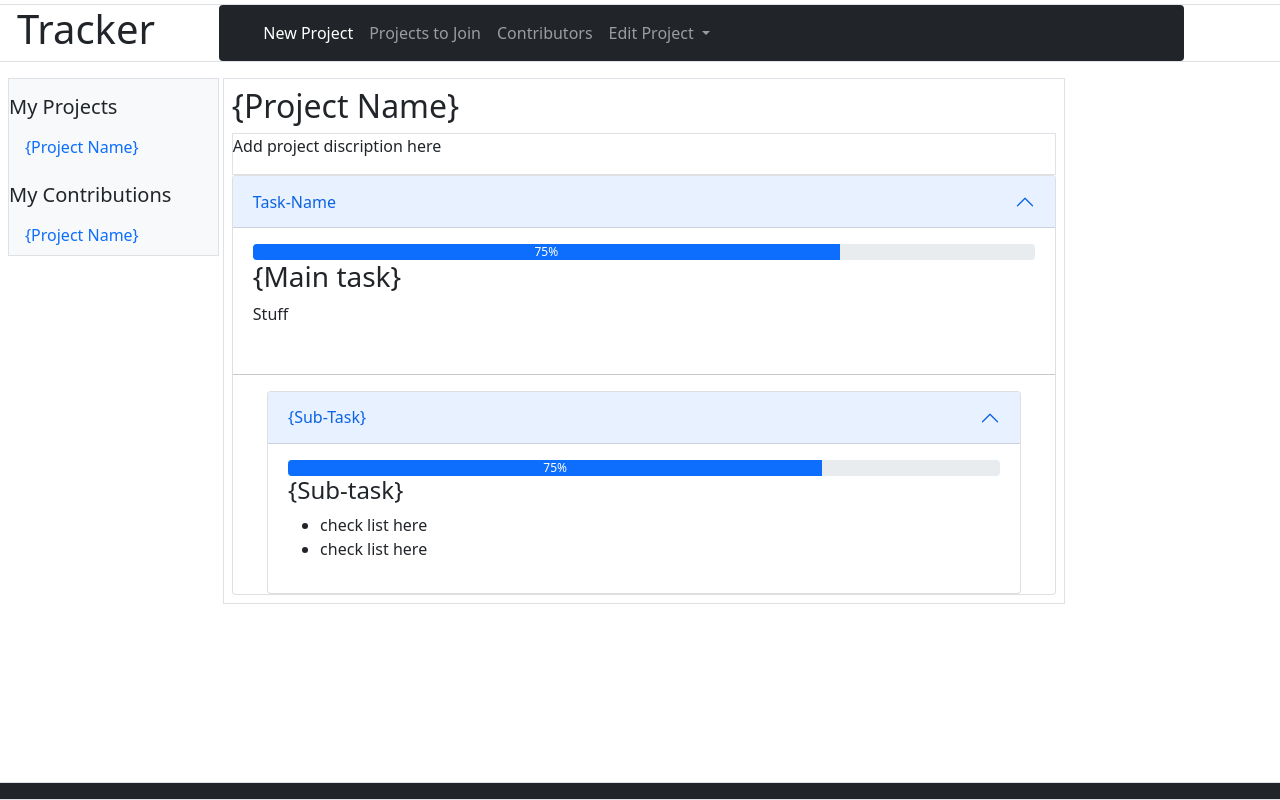
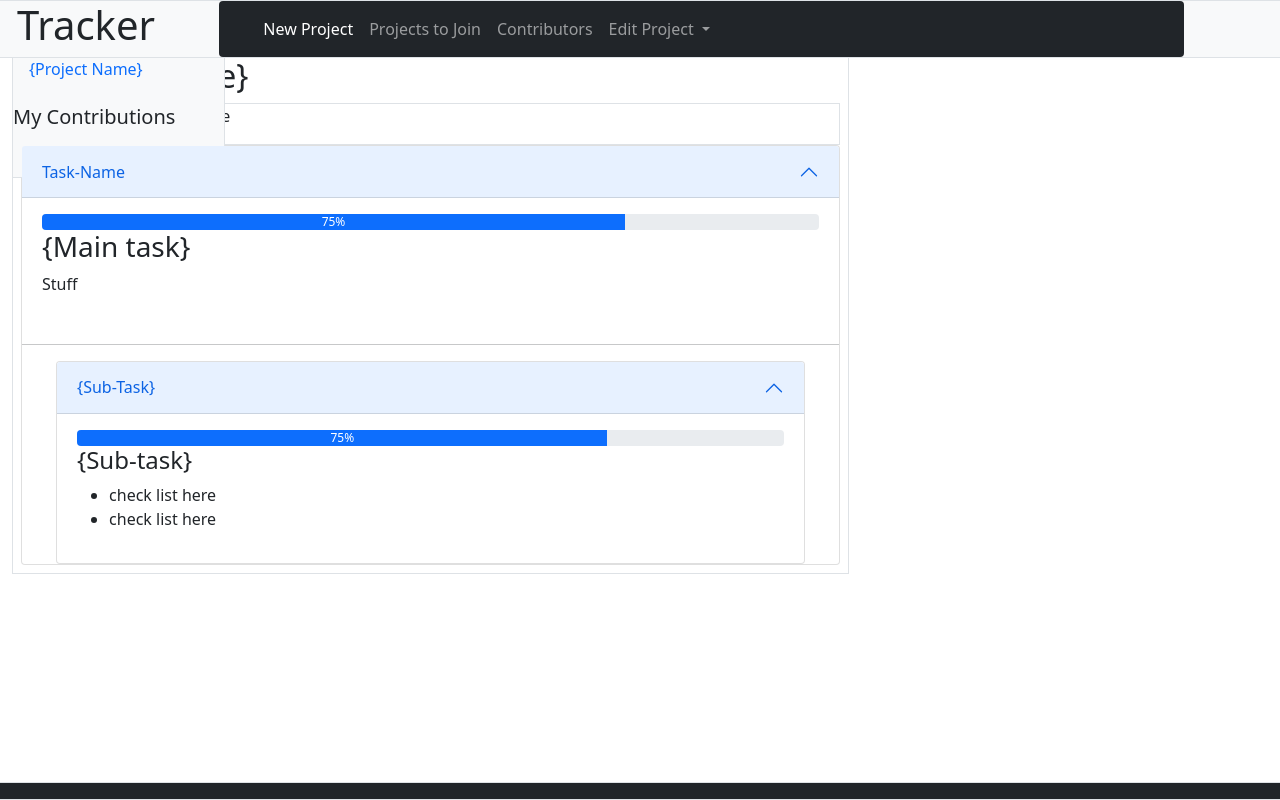
Before and after one commit to bhansen0091/Ticket_Tracker_Project, a Django app: page /ticket/ in a window 1280 px wide. Run offline with Django 3.2, Linux system fonts and the light colour scheme.

Commit message:
update to dashboard, contributors.html, and open_projects.html

```diff
--- a/ticket_tracker_proj/ticket_tracker_app/templates/dashboard.html
+++ b/ticket_tracker_proj/ticket_tracker_app/templates/dashboard.html
@@ -16,7 +16,7 @@
     </style>
 </head>
 <body>
-<header class="row align-items-start border sticky-top mt-1 ps-3">
+<header class="row align-items-start border fixed-top ps-3 bg-light">
     <h1 class="col-2">Tracker</h1>
     <nav class="col-9 navbar navbar-expand-lg navbar-dark bg-dark rounded">
         <div class="container-fluid">
@@ -55,12 +55,12 @@
 <!-- ! End of header -->
 {% endcomment %}
 
-<div class="container-fluid p-2 mt-2">
-    <div id="sideBarMenu" class="col-2 d-inline-block bg-light sidebar collapse border align-top">
+<div class="container-fluid">
+    <div id="sideBarMenu" class="col-2 d-inline-block bg-light sidebar collapse border align-top position-fixed">
         {% comment %}
         <!--* Side links -->
         {% endcomment %}
-        <div class="position-sticky pt-3">
+        <div class="pt-3">
             <h5>My Projects</h5>
             <ul class="nav flex-column">
                 {% comment %}
@@ -98,7 +98,7 @@
     <!-- !End of Side Nav -->
     {% endcomment %}
 
-    <main class="col-8 d-inline-block border p-2">
+    <main class="col-8 d-inline-block border p-2 mt-5">
         <div class="col">
             <h2>{Project Name}</h2>
             <div class="col border"><p>Add project discription here</p></div>
```
Also changed, not shown: ticket_tracker_proj/ticket_tracker_app/templates/contributors.html (+41 -0 lines), ticket_tracker_proj/ticket_tracker_app/templates/open_projects.html (+18 -2 lines).
